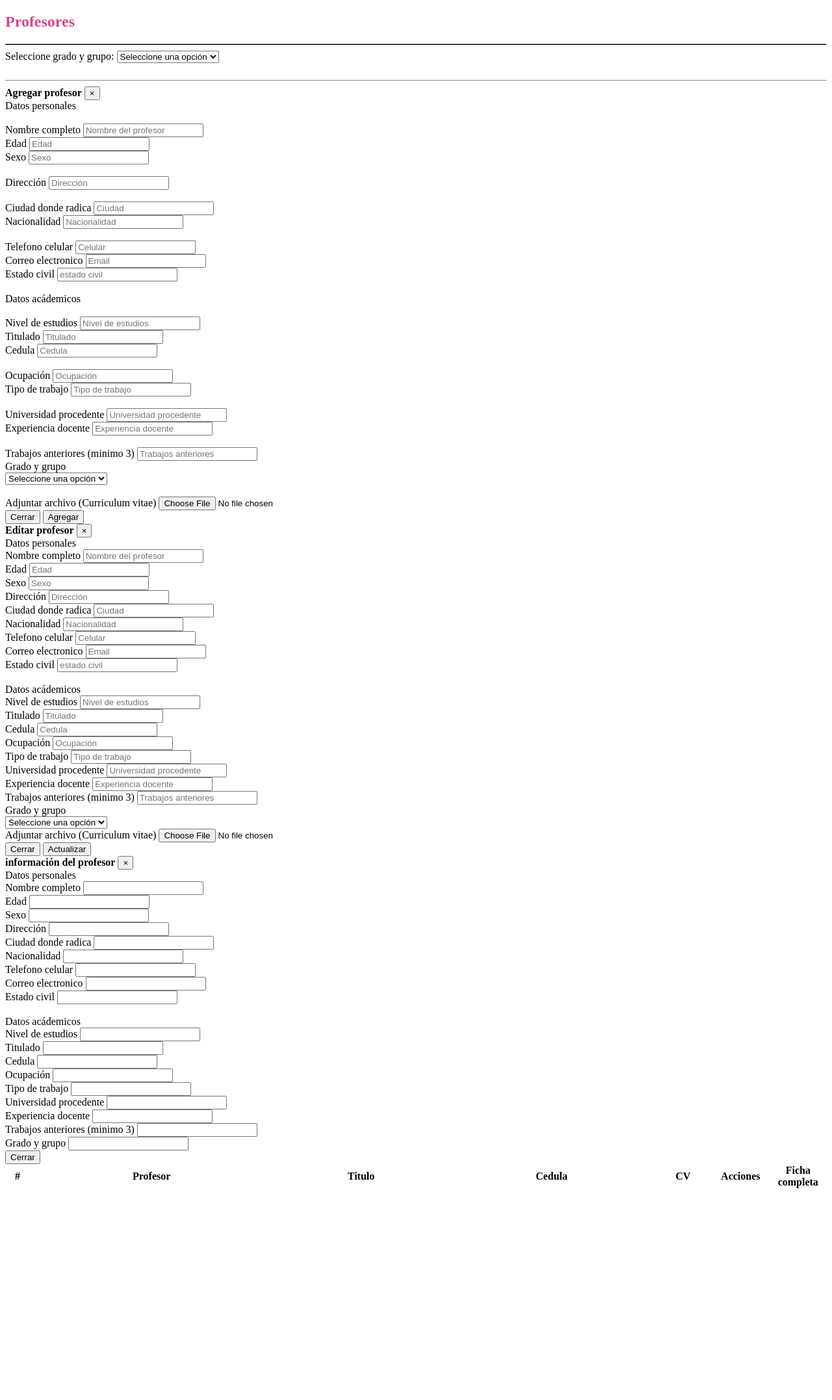
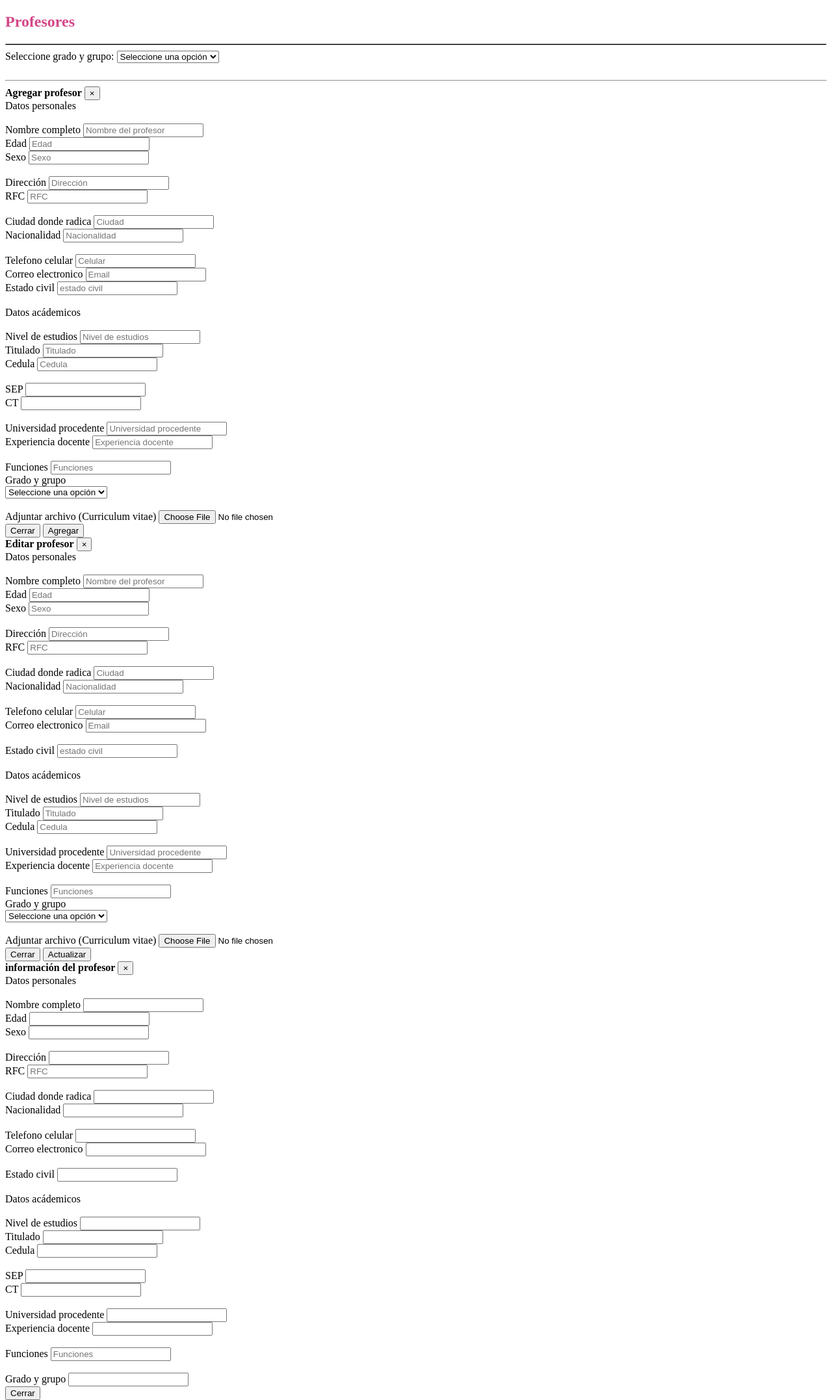
Before and after one commit to Isaul95/centroEducativoAdmin, a CodeIgniter app: the page made by application/views/admin/Vistas_administrativos/VistaProfesores.php in a window 1280 px wide. Shown: the top 2154 px of the page at 65% size. Before the commit the page ends 1828 px from the top, so only its background shows below. Run offline with CodeIgniter, Linux system fonts and the light colour scheme; data that the repository does not hold is empty.

Commit message:
Profesores, rfc, funcion, sep y ct

```diff
--- a/application/views/admin/Vistas_administrativos/VistaProfesores.php
+++ b/application/views/admin/Vistas_administrativos/VistaProfesores.php
@@ -95,9 +95,13 @@
                   </div>
                   <div class="row">
                   <br>
-                    <div class="col-8 col-sm-12">
+                    <div class="col-8 col-sm-8">
                     <label for="">Dirección</label>
                     <input type="text" class="form-control" id="direccion_profesor" placeholder="Dirección">
+                    </div>
+                    <div class="col-4 col-sm-4">
+                    <label for="">RFC</label>
+                    <input type="text" class="form-control" id="rfc_profesor" placeholder="RFC">
                     </div>
                   </div>
                   <div class="row">
@@ -149,8 +153,7 @@
                     <input type="text" class="form-control" id="cedula_profesor" placeholder="Cedula">
                     </div>
                   </div>
-                  <div class="row">
-                  <br>
+                  <!--<div class="row">
                     <div class="col-8 col-sm-6">
                     <label for="">Ocupación</label>
                     <input type="text" class="form-control" id="ocupacion_profesor" placeholder="Ocupación">
@@ -159,6 +162,17 @@
                     <label for="">Tipo de trabajo</label>
                     <input type="text" class="form-control" id="tipodetrabajo_profesor" placeholder="Tipo de trabajo">
                     </div>
+                  </div>-->
+                  <div class="row">
+                  <br>
+                    <div class="col-8 col-sm-6">
+                    <label for="">SEP</label>
+                    <input type="text" id="datepicker_sep_profesor"/>
+                     </div>
+                     <div class="col-8 col-sm-6">
+                    <label for="">CT</label>
+                    <input type="text" id="datepicker_ct_profesor"/>
+                     </div>
                   </div>
                   <div class="row">
                   <br>
@@ -173,12 +187,12 @@
                   </div>
                   <div class="row">
                   <br>
-                    <div class="col-8 col-sm-6">
-                    <label for="">Trabajos anteriores (minimo 3)</label>
-                    <input type="text" class="form-control" id="trabajosprevios_profesor" placeholder="Trabajos anteriores">
+                    <div class="col-8 col-sm-8">
+                    <label for="">Funciones</label>
+                    <input type="text" class="form-control" id="funcion_profesor" placeholder="Funciones">
                     </div>
 
-                    <div class="col-6 col-sm-6">
+                    <div class="col-4 col-sm-4">
                         <label for="">Grado y grupo</label>
                         <br>
                         <select background-color="red" id="combogrado_grupo" class="form-control">
@@ -230,6 +244,7 @@
               <div class="col-sm-12">
                 <label for="">Datos personales</label>
                   <div class="row">
+                    <br>
                     <div class="col-8 col-sm-8">
                     <label for="">Nombre completo</label>
                     <input type="text" class="form-control" id="nombre_profesor_update" placeholder="Nombre del profesor">
@@ -244,12 +259,18 @@
                     </div>
                   </div>
                   <div class="row">
-                    <div class="col-8 col-sm-12">
+                  <br>
+                    <div class="col-8 col-sm-8">
                     <label for="">Dirección</label>
                     <input type="text" class="form-control" id="direccion_profesor_update" placeholder="Dirección">
                     </div>
+                    <div class="col-4 col-sm-4">
+                    <label for="">RFC</label>
+                    <input type="text" class="form-control" id="rfc_profesor_update" placeholder="RFC">
+                    </div>
                   </div>
                   <div class="row">
+                  <br>
                     <div class="col-8 col-sm-6">
                     <label for="">Ciudad donde radica</label>
                     <input type="text" class="form-control" id="ciudad_profesor_update" placeholder="Ciudad">
@@ -260,6 +281,7 @@
                     </div>
                   </div>
                   <div class="row">
+                  <br>
                     <div class="col-8 col-sm-6">
                     <label for="">Telefono celular</label>
                     <input type="text" class="form-control" id="telefono_profesor_update" placeholder="Celular">
@@ -270,6 +292,7 @@
                     </div>
                   </div>
                   <div class="row">
+                  <br>
                     <div class="col-8 col-sm-6">
                     <label for="">Estado civil</label>
                     <input type="text" class="form-control" id="estadocivil_profesor_update" placeholder="estado civil">
@@ -282,6 +305,7 @@
               <div class="col-sm-12">
                 <label for="">Datos acádemicos</label>
                  <div class="row">
+                 <br>
                     <div class="col-8 col-sm-6">
                     <label for="">Nivel de estudios</label>
                     <input type="text" class="form-control" id="niveldeestudios_profesor_update" placeholder="Nivel de estudios">
@@ -295,17 +319,9 @@
                     <input type="text" class="form-control" id="cedula_profesor_update" placeholder="Cedula">
                     </div>
                   </div>
+
                   <div class="row">
-                    <div class="col-8 col-sm-6">
-                    <label for="">Ocupación</label>
-                    <input type="text" class="form-control" id="ocupacion_profesor_update" placeholder="Ocupación">
-                    </div>
-                    <div class="col-4 col-sm-6">
-                    <label for="">Tipo de trabajo</label>
-                    <input type="text" class="form-control" id="tipodetrabajo_profesor_update" placeholder="Tipo de trabajo">
-                    </div>
-                  </div>
-                  <div class="row">
+                  <br>
                     <div class="col-8 col-sm-6">
                     <label for="">Universidad procedente</label>
                     <input type="text" class="form-control" id="universidadprocedente_profesor_update" placeholder="Universidad procedente">
@@ -316,11 +332,13 @@
                     </div>
                   </div>
                   <div class="row">
-                    <div class="col-6 col-sm-6">
-                    <label for="">Trabajos anteriores (minimo 3)</label>
-                    <input type="text" class="form-control" id="trabajosprevios_profesor_update" placeholder="Trabajos anteriores">
+                  <br>
+                  <div class="col-8 col-sm-8">
+
+                    <label for="">Funciones</label>
+                    <input type="text" class="form-control" id="funcion_profesor_update" placeholder="Funciones">
                     </div>
-                    <div class="col-6 col-sm-6">
+                    <div class="col-4 col-sm-4">
                         <label for="">Grado y grupo</label>
                         <br>
                         <select background-color="red" id="combogrado_grupo_update" class="form-control">
@@ -330,6 +348,7 @@
                   </div>
               </div>
             </div>
+            <br>
                       <div class="custom-file">
                       <label class="custom-file-label" for="customFile">Adjuntar archivo (Curriculum vitae)</label>
                         <input type="file" class="custom-file-input" id="edit_img">
@@ -377,6 +396,7 @@
               <div class="col-sm-12">
                 <label for="">Datos personales</label>
                   <div class="row">
+                  <br>
                     <div class="col-8 col-sm-8">
                     <label for="">Nombre completo</label>
                     <input type="text" class="form-control" id="nombre_profesor_view" >
@@ -391,12 +411,18 @@
                     </div>
                   </div>
                   <div class="row">
-                    <div class="col-8 col-sm-12">
+                  <br>
+                    <div class="col-8 col-sm-8">
                     <label for="">Dirección</label>
                     <input type="text" class="form-control" id="direccion_profesor_view" >
                     </div>
+                    <div class="col-4 col-sm-4">
+                    <label for="">RFC</label>
+                    <input type="text" class="form-control" id="rfc_profesor_view" placeholder="RFC">
+                    </div>
                   </div>
                   <div class="row">
+                  <br>
                     <div class="col-8 col-sm-6">
                     <label for="">Ciudad donde radica</label>
                     <input type="text" class="form-control" id="ciudad_profesor_view">
@@ -407,6 +433,7 @@
                     </div>
                   </div>
                   <div class="row">
+                  <br>
                     <div class="col-8 col-sm-6">
                     <label for="">Telefono celular</label>
                     <input type="text" class="form-control" id="telefono_profesor_view" >
@@ -417,6 +444,7 @@
                     </div>
                   </div>
                   <div class="row">
+                  <br>
                     <div class="col-8 col-sm-6">
                     <label for="">Estado civil</label>
                     <input type="text" class="form-control" id="estadocivil_profesor_view" >
@@ -429,6 +457,7 @@
               <div class="col-sm-12">
                 <label for="">Datos acádemicos</label>
                  <div class="row">
+                 <br>
                     <div class="col-8 col-sm-6">
                     <label for="">Nivel de estudios</label>
                     <input type="text" class="form-control" id="niveldeestudios_profesor_view">
@@ -442,7 +471,7 @@
                     <input type="text" class="form-control" id="cedula_profesor_view">
                     </div>
                   </div>
-                  <div class="row">
+                  <!--<div class="row">
                     <div class="col-8 col-sm-6">
                     <label for="">Ocupación</label>
                     <input type="text" class="form-control" id="ocupacion_profesor_view" >
@@ -451,8 +480,20 @@
                     <label for="">Tipo de trabajo</label>
                     <input type="text" class="form-control" id="tipodetrabajo_profesor_view">
                     </div>
+                  </div>-->
+                  <div class="row">
+                  <br>
+                    <div class="col-8 col-sm-6">
+                    <label for="">SEP</label>
+                    <input type="text" class="form-control" id="sep_profesor_view" >
+                    </div>
+                    <div class="col-4 col-sm-6">
+                    <label for="">CT</label>
+                    <input type="text" class="form-control" id="ct_profesor_view">
+                    </div>
                   </div>
                   <div class="row">
+                  <br>
                     <div class="col-8 col-sm-6">
                     <label for="">Universidad procedente</label>
                     <input type="text" class="form-control" id="universidadprocedente_profesor_view">
@@ -463,11 +504,13 @@
                     </div>
                   </div>
                   <div class="row">
-                    <div class="col-6 col-sm-6">
-                    <label for="">Trabajos anteriores (minimo 3)</label>
-                    <input type="text" class="form-control" id="trabajosprevios_profesor_view">
-                    </div>
-                    <div class="col-6 col-sm-6">
+                  <div class="col-8 col-sm-8">
+                  <br>
+                 <label for="">Funciones</label>
+                 <input type="text" class="form-control" id="funcion_profesor_view" placeholder="Funciones">
+                 </div>
+                    <div class="col-4 col-sm-4">
+                      <br>
                     <label for="">Grado y grupo</label>
                     <input type="text" class="form-control" id="grado_grupo_view">
                     </div>
```
Also changed, not shown: application/controllers/Administrativos/Profesores.php (+12 -0 lines), application/models/Modelo_Profesores.php (+4 -3 lines), assets/template/dist/js/js-cesvi/Administrativos/Profesores.js (+54 -6 lines).
